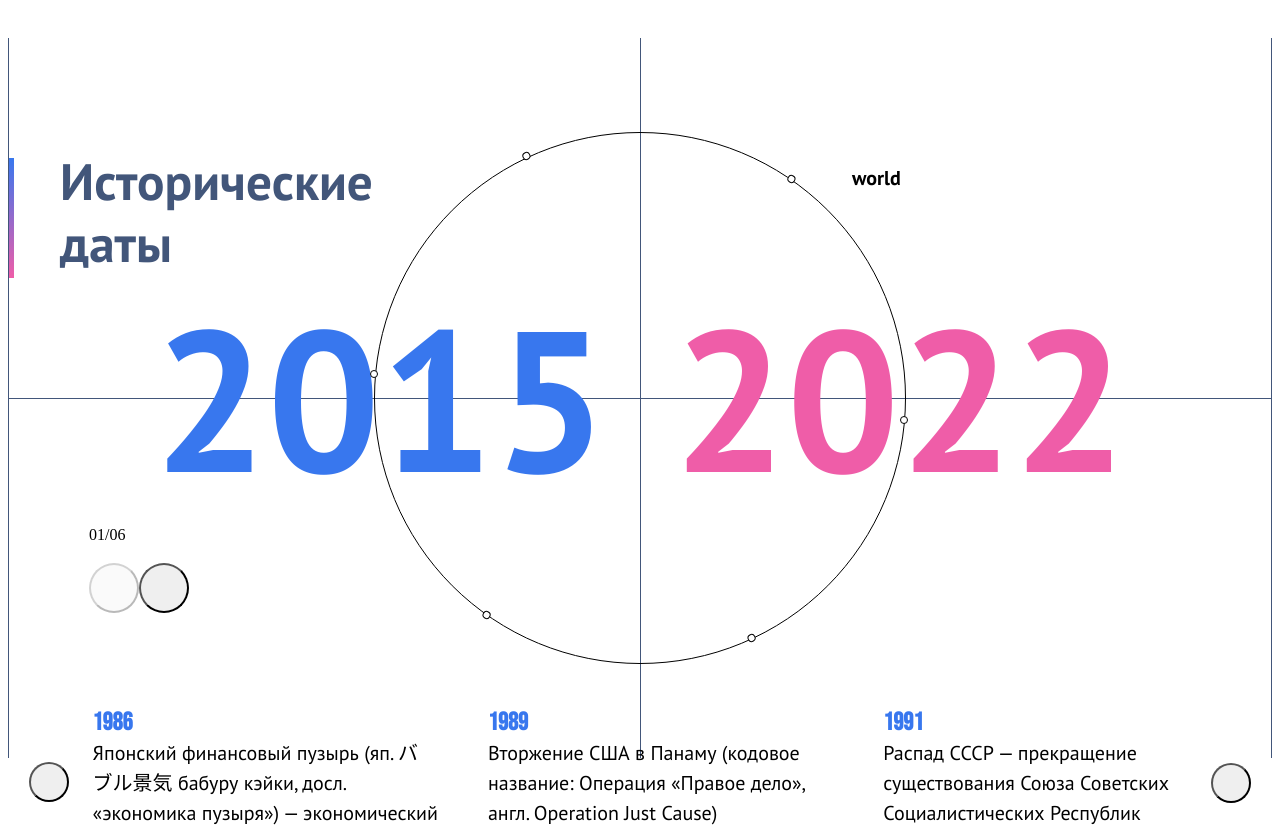
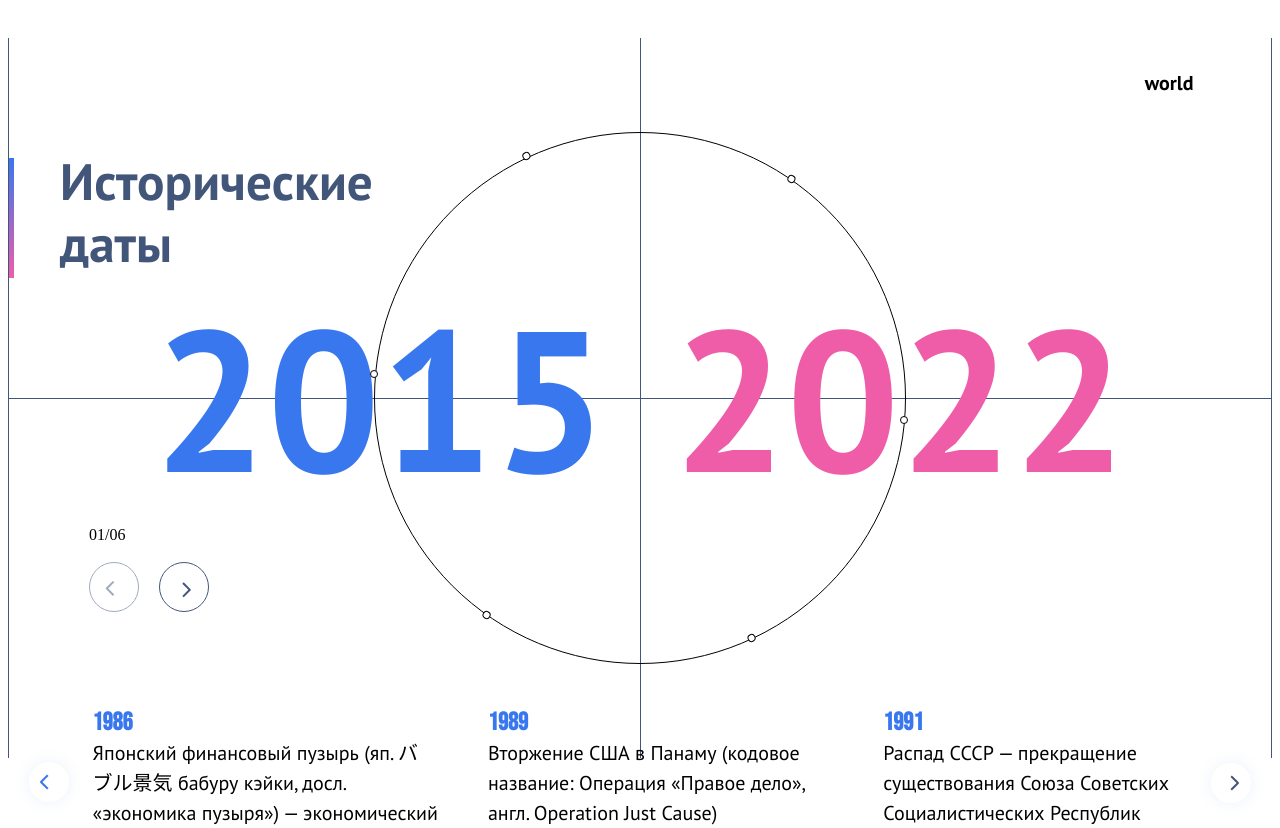
Before and after one commit to BDODINKA/Only-digital-test-task, a React (Create React App) app: page / in a window 1280 px wide. Built offline with nearby package versions, Linux system fonts and the light colour scheme.

Commit message:
feat:complete 70%

```diff
--- /dev/null
+++ b/src/_normalize.scss
@@ -0,0 +1,46 @@
+*, *:before, *:after{
+  box-sizing: border-box;
+}
+
+html, body, div, span, object, iframe, figure, h1, h2, h3, h4, h5, h6, p, blockquote, pre, a, code, em, img, small, strike, strong, sub, sup, tt, b, u, i, ol, ul, li, fieldset, form, label, table, caption, tbody, tfoot, thead, tr, th, td, main, canvas, embed, footer, header, nav, section, video{
+  margin: 0;
+  padding: 0;
+  border: 0;
+  font-size: 100%;
+  font: inherit;
+  vertical-align: baseline;
+  text-rendering: optimizeLegibility;
+  -webkit-font-smoothing: antialiased;
+  text-size-adjust: none;
+}
+
+footer, header, nav, section, main{
+  display: block;
+}
+
+body{
+  line-height: 1;
+}
+
+ol, ul{
+  list-style: none;
+}
+
+blockquote, q{
+  quotes: none;
+}
+
+blockquote:before, blockquote:after, q:before, q:after{
+  content: '';
+  content: none;
+}
+
+table{
+  border-collapse: collapse;
+  border-spacing: 0;
+}
+
+input {
+  -webkit-appearance: none;
+  border-radius: 0;
+}
--- a/src/common/button/button.module.scss
+++ b/src/common/button/button.module.scss
@@ -2,4 +2,31 @@
   width: 40px;
   height: 40px;
   border-radius: 50%;
+  background: transparent;
+  border: 1px solid rgba(66, 86, 122, 1);
+  transform: matrix(-1, 0, 0, 1, 0, 0);
+  &:disabled{
+    border: 1px solid #42567A;
+    opacity: 0.5;
+  }
+  &:before{
+    content: '';
+    display: block;
+    height: 2px;
+    width: 10px;
+    rotate: -45deg;
+    left: 10px;
+    background: #42567A;
+    transform: translate(8px, 16px);
+  }
+  &:after{
+    content: '';
+    display: block;
+    height: 2px;
+    width: 10px;
+    left: 10px;
+    background: #42567A;
+    rotate: 45deg;
+    transform: translate(10px, -14px);
+  }
 }
--- a/src/features/Circle/Circle.tsx
+++ b/src/features/Circle/Circle.tsx
@@ -18,14 +18,16 @@ export const Circle = () => {
   const [disabled, setDisabled] = useState(false)
   // const rotateNumbers = [-120, -180, -240, -300, 0, -60]
 
-  const tl = gsap
-    .timeline({ paused: true })
-    .to('.show', { opacity: 0, display: 'none' })
-    .to('.show', { delay: 1, opacity: 1, display: 'block', duration: 0.5 })
+  useEffect(() => {
+    const tl = gsap
+      .timeline()
+      .to('.show', { opacity: 0, display: 'none' })
+      .pause(4)
+      .to('.show', { opacity: 1, display: 'block', duration: 1 })
 
-  useEffect(() => {
-    tl.resume()
     setTimeout(() => {
+      tl.removePause(1)
+      tl.resume(3)
       setDisabled(false)
     }, 1000)
   }, [rotateCircle])
@@ -43,6 +45,7 @@ export const Circle = () => {
 
   return (
     <div className={style.wrapper}>
+      {<div className={`${style.category} show`}>{Object.keys(category)}</div>}
       <div className={style.buttonBox}>
         <div className={style.window}>{`0${currentIndex + 1}/0${data.category.length}`}</div>
         <div className={style.buttons}>
@@ -59,7 +62,6 @@ export const Circle = () => {
         </div>
       </div>
       <div className={`${style.circle} active`}>
-        {<div className={`${style.category} show`}>{Object.keys(category)}</div>}
         {data.category.map((el, i) => (
           <div className={style.block} style={{ rotate: rotateCircle[i] + 'deg' }} key={i}>
             <div className={style.square} onClick={() => onClickHandler(el, i)}>
--- a/src/features/Circle/circle.module.scss
+++ b/src/features/Circle/circle.module.scss
@@ -75,6 +75,7 @@
     }
     .buttons{
       display: inherit;
+      gap: 20px;
       .prevBtn,.nextBtn{
         z-index: 20;
         left: -100px;
@@ -85,6 +86,13 @@
       }
       .nextBtn{
         left: 0;
+        rotate: 180deg;
+        &:after{
+          transform: translate(6px, -16px);
+        }
+        &:before{
+          transform: translate(10px, 12px);
+        }
       }
     }
 
--- a/src/features/Slider/slider.module.scss
+++ b/src/features/Slider/slider.module.scss
@@ -49,6 +49,16 @@
     top: 50%;
     z-index: 20;
     transform: translate(-50%, 0);
+    border: none;
+    background: #FFFFFF;
+    box-shadow: 0 0 15px rgba(56, 119, 238, 0.1);
+    &:after{
+      transform: translate(6px, -12px);
+    }
+    &:before{
+      transform: translate(6px, 12px);
+    }
+
   }
 
   .prevBtn {
@@ -56,6 +66,19 @@
     left: 0;
     transform: translate( 50%, 160%);
     z-index: 20;
+    border: none;
+    background: #FFFFFF;
+    box-shadow: 0 0 15px rgba(56, 119, 238, 0.1);
+    &:after{
+      background: #3877EE;
+      transform: translate(6px, 0);
+      rotate: 315deg;
+    }
+    &:before{
+      background: #3877EE;
+      rotate: 45deg;
+      transform: translate(6px, 0px);
+    }
   }
 
 }
--- a/src/index.scss
+++ b/src/index.scss
@@ -1,10 +1,5 @@
 @import url('https://fonts.googleapis.com/css2?family=Bebas+Neue&family=PT+Sans:wght@400;700&display=swap');
-
-*{
-  padding: 0;
-  margin: 0;
-  box-sizing: border-box;
-}
+@import 'normalize.scss';
 
 
 body {
--- a/src/index.tsx
+++ b/src/index.tsx
@@ -8,9 +8,9 @@ import reportWebVitals from './reportWebVitals'
 const root = createRoot(document.getElementById('root') as HTMLElement)
 
 root.render(
-  <React.StrictMode>
-    <App />
-  </React.StrictMode>
+  // <React.StrictMode>
+  <App />
+  // </React.StrictMode>
 )
 
 // If you want to start measuring performance in your app, pass a function
```
